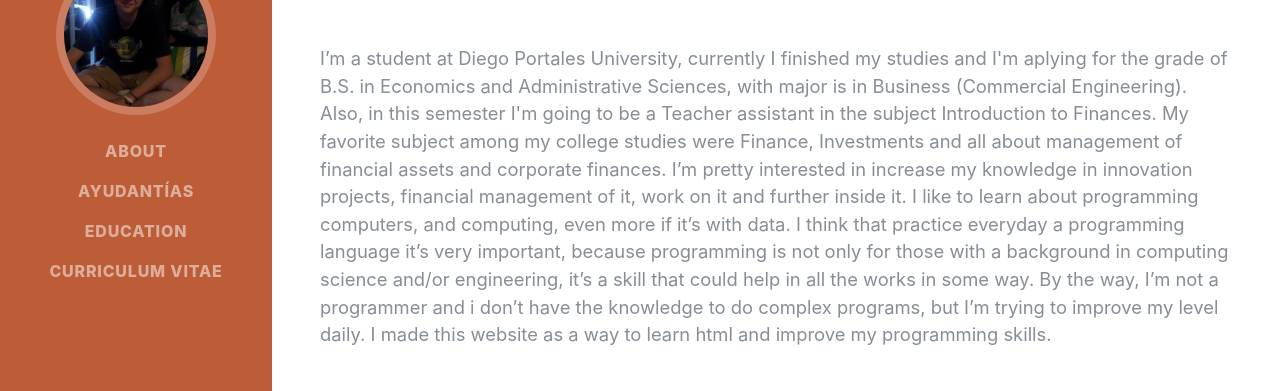
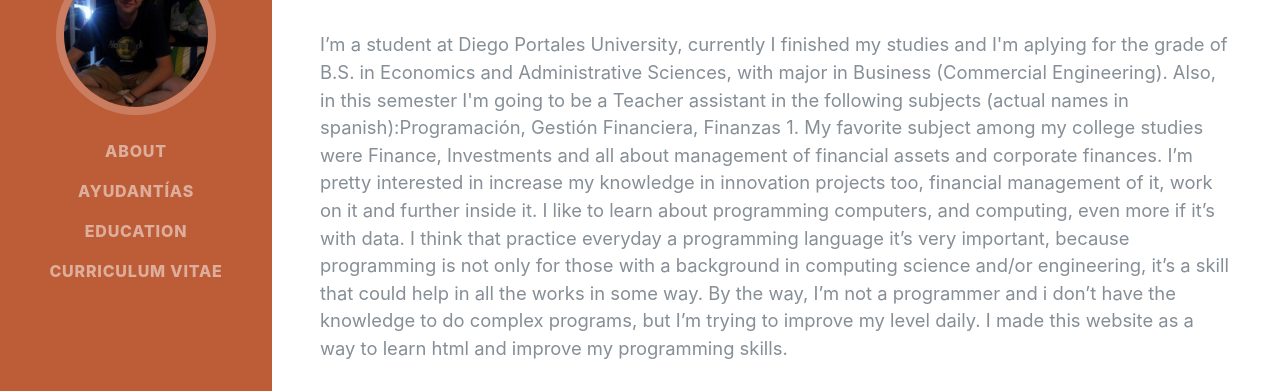
Before and after one commit to Haensgen/ghaensgen.github.io, a website: page index.html in a window 1280 px wide. Shown: the part 281-672 px from the top of the page. Drawn offline with Linux system fonts and the light colour scheme; a web font is replaced by a local one.

Commit message:
Update index.html

```diff
--- a/index.html
+++ b/index.html
@@ -65,9 +65,9 @@
         </div>
         <p class="lead mb-5">I’m a student at Diego Portales
 University, currently I finished my studies and I'm aplying for the grade of B.S. in Economics and Administrative Sciences, with
-major is in Business (Commercial Engineering). Also, in this semester I'm going to be a Teacher assistant in the subject Introduction to Finances.
+major in Business (Commercial Engineering). Also, in this semester I'm going to be a Teacher assistant in the following subjects (actual names in spanish):Programación, Gestión Financiera, Finanzas 1.
           My favorite subject among my college studies were Finance, Investments and all about management of financial assets and corporate
-finances. I’m pretty interested in increase my knowledge in innovation projects, financial
+finances. I’m pretty interested in increase my knowledge in innovation projects too, financial
 management of it, work on it and further inside it.
 I like to learn about programming computers, and computing, even more if it’s with data. I
 think that practice everyday a programming language it’s very important, because programming is not only for those with a background in computing science and/or engineering, it’s a
```
